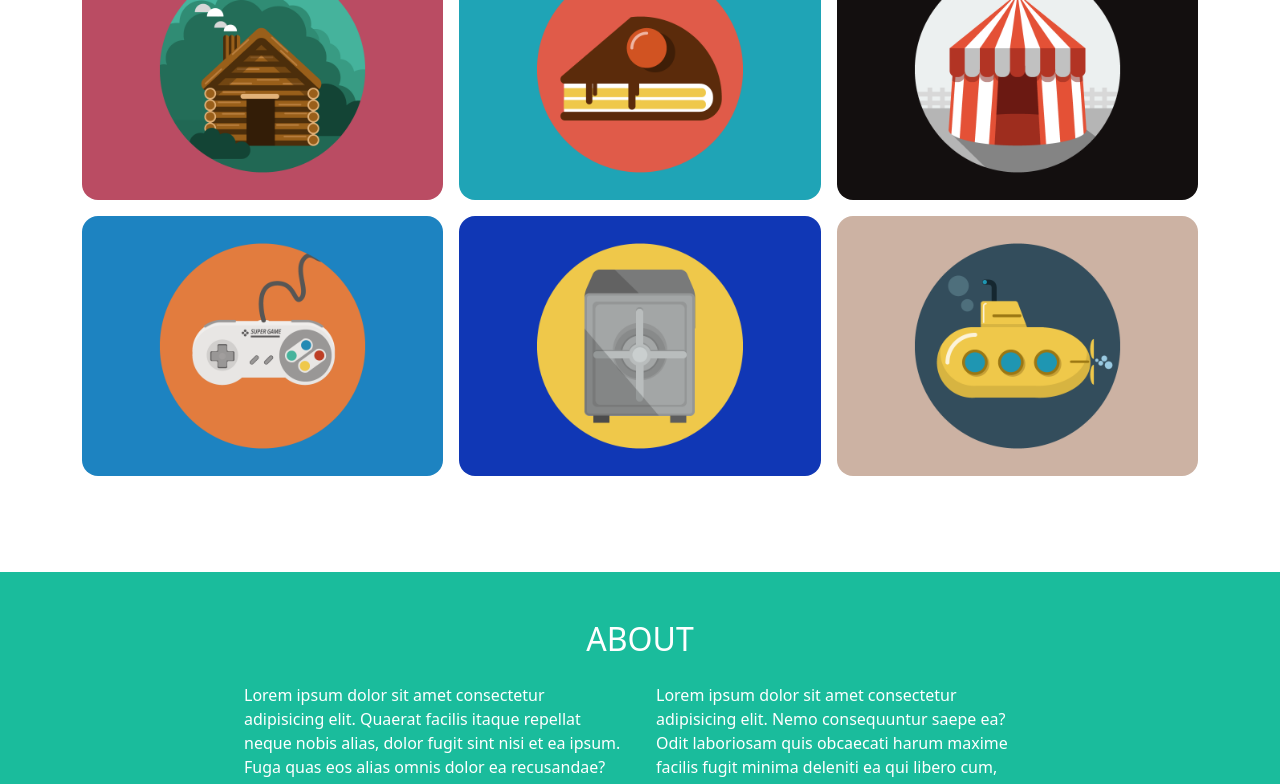
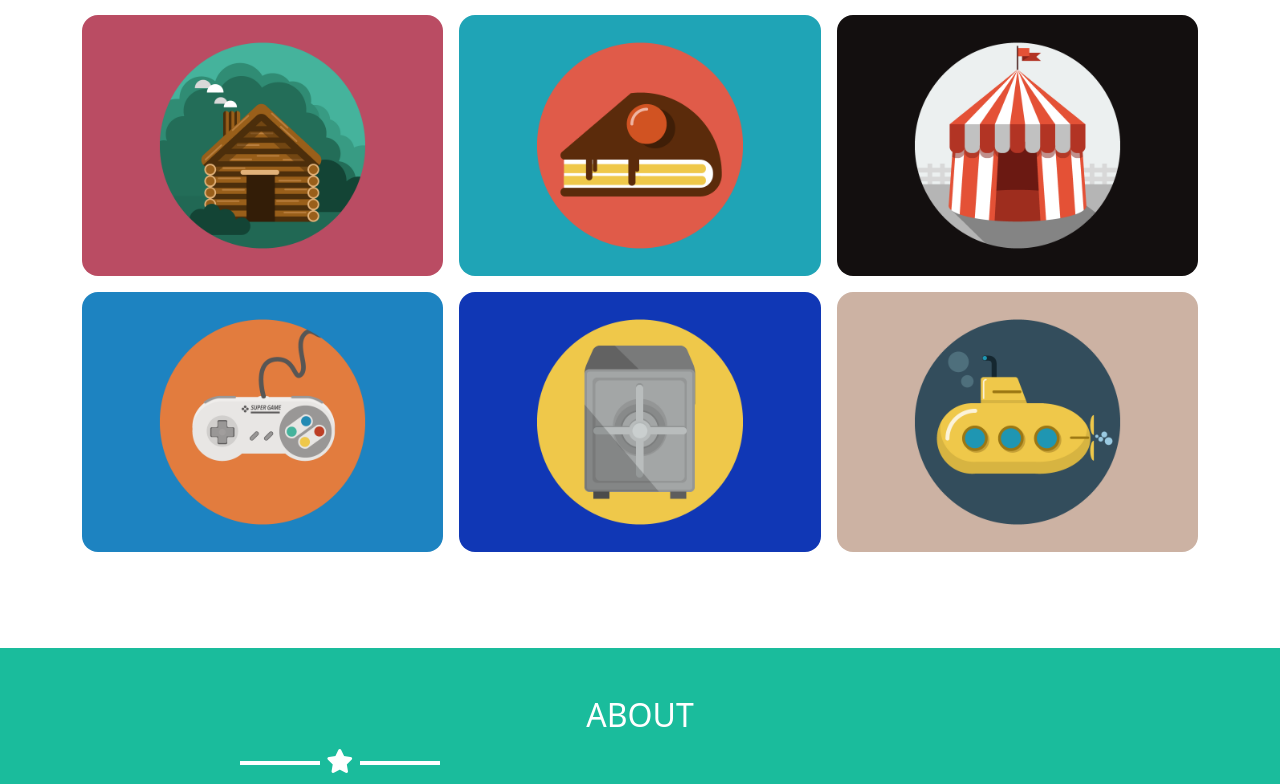
Before and after one commit to FabioMasciarelli/html-css-bootstrap-freelancer, a plain HTML site: page index.html in a window 1280 px wide. Shown: the part 754-1538 px from the top of the page. Drawn offline with nearby package versions, Linux system fonts and the light colour scheme.

Commit message:
add: header-fixed and star with hr

```diff
--- a/css/style.css
+++ b/css/style.css
@@ -19,6 +19,22 @@ img {
     max-width: 300px;
 }
 
+.star {
+    vertical-align: middle;
+    font-size: 1.5rem;
+}
+
+.star::before,
+.star::after {
+    content: "";
+    display: inline-block;
+    text-align: center;
+    width: 10%;
+    height: 4px;
+    background-color: white;
+    vertical-align: middle;
+}
+
 .ms_container {
     width: 70%;
     flex-direction: column;
--- a/index.html
+++ b/index.html
@@ -21,7 +21,7 @@
 </head>
 
 <body>
-    <header class="ms_navbar">
+    <header class="ms_navbar fixed-top">
         <div class="container align-items-center">
             <nav class="navbar navbar-expand-md ms_navbar">
                 <div class="container-fluid">
@@ -45,15 +45,19 @@
             </nav>
         </div>
     </header>
+
     <main>
 
         <!-- HERO -->
-        <section class="ms_bg_green py-5">
+        <section class="ms_bg_green py-5 my-5">
             <div class="container">
                 <div class="row justify-content-center">
                     <div class="col-12 text-center">
                         <img src="./img/avatar.svg" alt="avatar" class="ms_avatar_img">
                         <h1 class="text-white mt-4">START BOOTSTRAP</h1>
+                        <div class="star">
+                            <i class="fa-solid fa-star text-white"></i>
+                        </div>
                         <div class="text-white">GRAPHIC-ARTIST - WEB-DESIGNER - ILLUSTRATOR</div>
                     </div>
                 </div>
@@ -91,6 +95,9 @@
         <section class="ms_bg_green my-5">
             <div class="ms_container p-5">
                 <h2 class="text-white text-center">ABOUT</h2>
+                <div class="star">
+                    <i class="fa-solid fa-star text-white"></i>
+                </div>
                 <div class="row">
                     <div class="col-12 col-md-6 p-3 text-white">Lorem ipsum dolor sit amet consectetur adipisicing elit.
                         Quaerat facilis itaque repellat neque nobis alias, dolor fugit sint nisi et ea ipsum. Fuga quas
@@ -155,7 +162,8 @@
                     <div class="col-12 col-md-4 p-3">
                         <h4 class="text-center text-white">ABOUT FREELANCERS</h4>
                         <h6 class="text-center text-white">Freelance is free to use, open source Bootstrap theme by
-                            <span class="ms_color_green ">Start Bootstrap</span>.</h6>
+                            <span class="ms_color_green ">Start Bootstrap</span>.
+                        </h6>
                     </div>
                 </div>
             </div>
```
